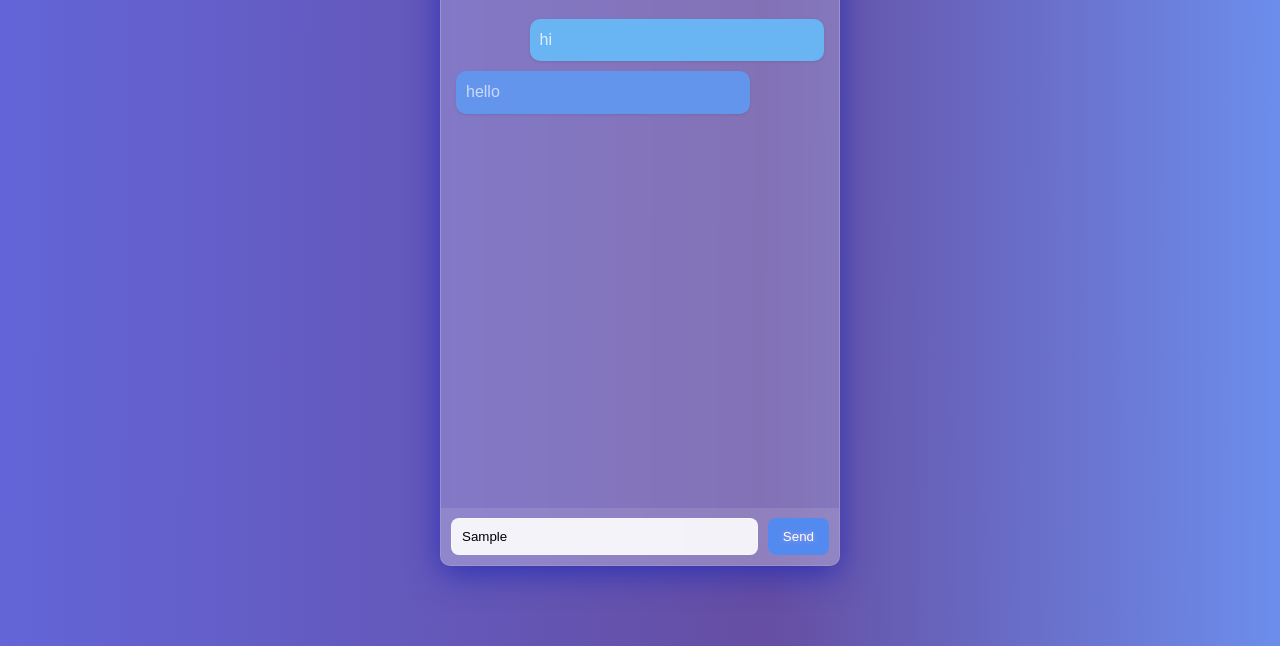
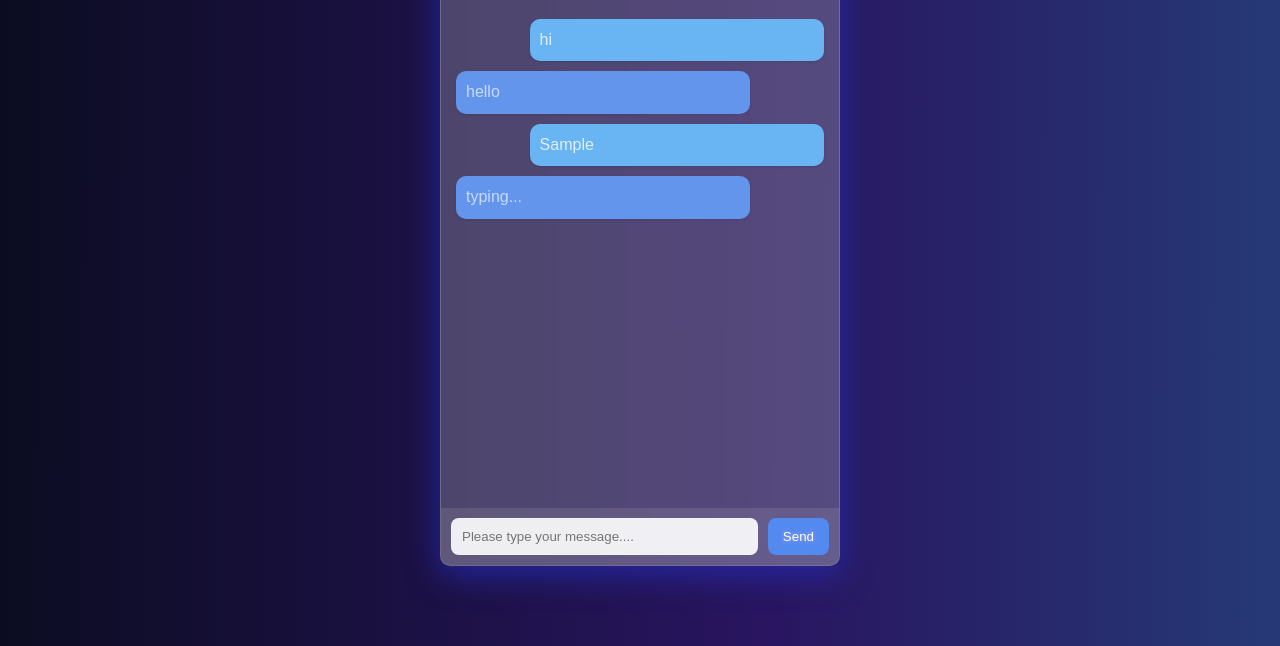
Before and after one commit to Lyss2120/AI-Chatbot-Js, a website: page index.html in a window 1280 px wide. Both pictures are taken after typing "Sample" into the empty fields and a click on the button "Send". Shown: the part 154-800 px from the top of the page. Drawn offline with Linux system fonts and the light colour scheme.

Commit message:
html ny css

```diff
--- a/index.html
+++ b/index.html
@@ -27,8 +27,7 @@
 
     </div>
 
-
-    <script src="./script.js"></script>
+<script src="script.js"></script>
 </body>
 
 </html>
--- a/package.json
+++ b/package.json
@@ -1,7 +1,7 @@
 {
   "type": "module",
   "dependencies": {
-    "@google/genai": "^2.2.0",
+    "@google/genai": "^2.3.0",
     "dotenv": "^17.4.2"
   },
   "name": "ai-chatbot",
--- /dev/null
+++ b/pnpm-workspace.yaml
@@ -0,0 +1,3 @@
+allowBuilds:
+  '@google/genai': true
+  protobufjs: true
--- a/script.js
+++ b/script.js
@@ -1,3 +1,59 @@
+// import { GoogleGenAI } from "@google/genai";
+// import { GoogleGenAI } from "https://esm.sh";
+// import "dotenv/config"; // Carga la clave desde un archivo .env
+
+
+
+
 const userInput = document.getElementById('user-input')
 const chatBox = document.getElementById('chat-box')
 const sendBtn = document.getElementById('send-btn')
+
+// Inicializa el SDK con tu clave de API
+// const aiKey = process.env.GEMINI_API_KEY
+
+
+function addMessage(message, userName) {
+    // crear el div ponerle las clase smsg y user añadirle el texto del input
+    const msgDiv = document.createElement('div')
+    msgDiv.classList.add('message', userName)
+    msgDiv.textContent = message;
+    chatBox.appendChild(msgDiv);
+    chatBox.scrollTop = chatBox.scrollHeight
+
+}
+
+function showTiping() {
+    const typingDiv = document.createElement('div')
+    typingDiv.classList.add('message', 'bot-message')
+    typingDiv.textContent = 'typing...'
+    chatBox.appendChild(typingDiv)
+    chatBox.scrollTop = chatBox.scrollHeight
+    return typingDiv
+}
+
+
+
+sendBtn.onclick = async () => {
+    const message = userInput.value;
+    if (message === '') return;
+
+    addMessage(message, 'user-message')
+    userInput.value = '';
+
+    const typingBot = showTiping()
+    const botReplay = await getBotReplay(message)
+
+    typingBot.remove()
+    addMessage(botReplay, 'bot-message')
+    console.log(chatBox.innerHTML);
+
+    localStorage.setItem('chatHistory', chatBox.innerHTML)
+}
+
+
+// cuando presione enter se llama a la funcion
+userInput.addEventListener('keydown', (event) => {
+    const message = userInput.value
+    if (event.key === 'Enter') sendBtn.click()
+})
--- a/style.css
+++ b/style.css
@@ -6,12 +6,14 @@
 }
 
 body {
-    background: #654ea3;
+    background: #291561;
     /* fallback for old browsers */
-    background: -webkit-linear-gradient(90.2deg, #6365d8 -0.4%, #654ea3 60.1%, #6e97f7 106.1%);
+    background: -webkit-linear-gradient(90.2deg, #0b0c21 -0.4%, #291561 60.1%, #253f79 106.1%);
     /* Chrome 10-25, Safari 5.1-6 */
-    background: linear-gradient(90.2deg, #6365d8 -0.4%, #654ea3 60.1%, #6e97f7 106.1%);
-    /* W3C, IE 10+/ Edge, Firefox 16+, Chrome 26+, Opera 12+, Safari 7+ */
+    background: linear-gradient(90.2deg, #0b0c21 -0.4%, #291561 60.1%, #253f79 106.1%);
+
+    /* W3C, IE 10+/ Edge, Firefox 16+, Chrome 26+, Opera 12+, Safari 7+
+    */
     display: flex;
     justify-content: center;
     align-items: center;
@@ -23,7 +25,7 @@ body {
     width: 100%;
     max-width: 400px;
     height: 80vh;
-    background-color: rgba(255, 255, 255, 0.2);
+    background-color: rgba(164, 165, 175, 0.36);
     backdrop-filter: blur(10px);
     box-shadow: 0 8px 32px rgba(36, 44, 180, 0.812);
     border-radius: 10px;
```
Also changed, not shown: chat.js (deleted, +0 -45 lines), pnpm-lock.yaml (added), 1 other file.
